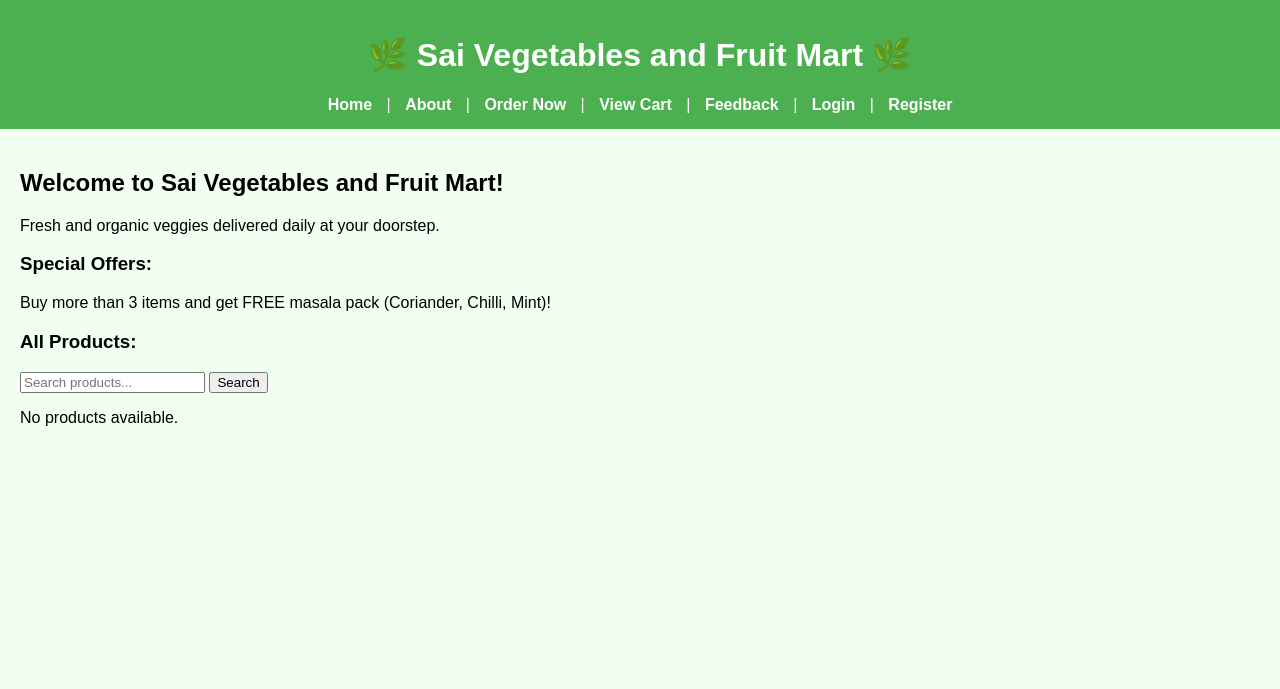
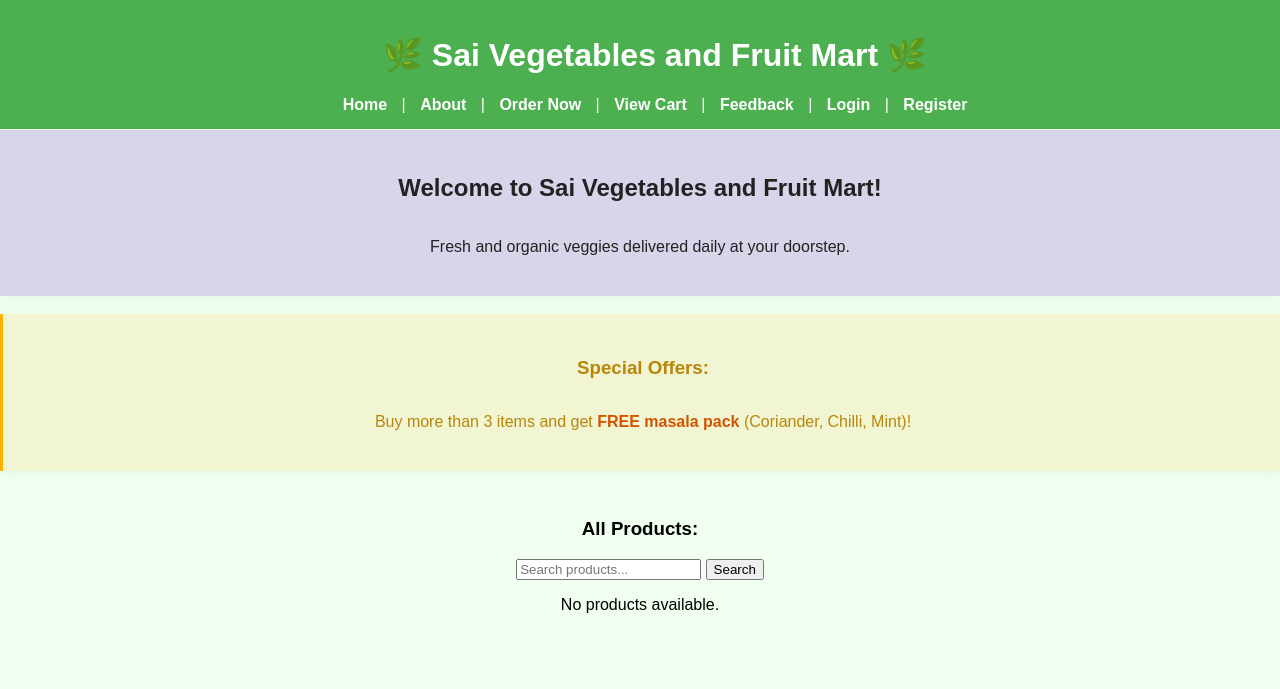
Before and after one commit to sakshimote20/Sai_Mart, a Django app: page / in a window 1280 px wide. Shown: the top 689 px of the page. Run offline with Django 4.2, Linux system fonts and the light colour scheme; data that the repository does not hold is empty.

Commit message:
.
css photo and home page .

```diff
--- a/sai_grocery/settings.py
+++ b/sai_grocery/settings.py
@@ -128,6 +128,10 @@ USE_TZ = True
 
 STATIC_URL = 'static/'
 
+# Media files (user-uploaded)
+MEDIA_URL = '/media/'
+MEDIA_ROOT = BASE_DIR / 'media'
+
 # Default primary key field type
 # https://docs.djangoproject.com/en/4.2/ref/settings/#default-auto-field
 
--- a/sai_grocery/urls.py
+++ b/sai_grocery/urls.py
@@ -17,6 +17,8 @@ Including another URLconf
 from django.contrib import admin
 from django.urls import path, include
 from django.contrib.auth import views as auth_views
+from django.conf import settings
+from django.conf.urls.static import static
 
 urlpatterns = [
     path('admin/', admin.site.urls),
@@ -25,3 +27,7 @@ urlpatterns = [
     path('accounts/login/', auth_views.LoginView.as_view(), name='login'),
     path('accounts/logout/', auth_views.LogoutView.as_view(), name='logout'),
 ]
+
+# Serve media files during development
+if settings.DEBUG:
+    urlpatterns += static(settings.MEDIA_URL, document_root=settings.MEDIA_ROOT)
--- a/store/models.py
+++ b/store/models.py
@@ -14,7 +14,7 @@ class Product(models.Model):
         ('piece', 'Piece'),
     ], default='piece')
     image = models.ImageField(upload_to='products/', blank=True, null=True)
-    special_offer = models.BooleanField(default=False)  # To mark products with special offers
+    special_offer = models.TextField()  # To mark products with special offers
     is_available = models.BooleanField(default=True)  # ← ADD THIS
 
     def __str__(self):
--- a/store/static/store/css/style.css
+++ b/store/static/store/css/style.css
@@ -33,3 +33,87 @@ footer {
     bottom: 0;
     width: 100%;
 }
+
+
+.home-container {
+    display: flex;
+    flex-direction: column;
+    gap: 18px;
+    margin-bottom: 40px;
+}
+.home-section {
+    border-radius: 0;
+    box-shadow: 0 2px 12px rgba(76, 175, 80, 0.08);
+    padding: 24px 0;
+    margin-bottom: 0;
+    width: 100vw;
+    max-width: 100vw;
+    min-width: 100vw;
+    display: flex;
+    flex-direction: column;
+    align-items: center;
+    justify-content: center;
+    margin-left: 50%;
+    transform: translateX(-50%);
+}
+.welcome-section {
+    background: rgba(106, 17, 203, 0.18); /* transparent purple */
+    color: #222;
+    text-align: center;
+}
+.offer-section {
+    background: rgba(255, 179, 0, 0.13); /* transparent yellow */
+    border-left: 6px solid #ffb300;
+    color: #b8860b;
+    text-align: center;
+}
+.products-section {
+    background: none;
+    box-shadow: none;
+    padding: 0;
+    margin-top: 10px;
+    width: 100%;
+    max-width: 100%;
+    position: static;
+}
+.highlight-offer {
+    color: #d35400;
+    font-weight: bold;
+}
+.product-list {
+    display: flex;
+    flex-wrap: wrap;
+    gap: 18px;
+    justify-content: flex-start;
+}
+.product-card {
+    background: #fff;
+    border-radius: 10px;
+    box-shadow: 0 2px 12px rgba(106, 17, 203, 0.08);
+    border: 1px solid #e0e0e0;
+    padding: 18px 16px 16px 16px;
+    width: 220px;
+    display: flex;
+    flex-direction: column;
+    align-items: center;
+    transition: box-shadow 0.2s, transform 0.2s;
+}
+.product-card img {
+    width: 100%;
+    height: 120px;
+    object-fit: cover;
+    border-radius: 8px;
+    margin-bottom: 10px;
+    background: #f0f0f0;
+}
+@media (max-width: 700px) {
+    .home-section {
+        padding: 18px 0;
+    }
+    .offer-section {
+        top: unset;
+    }
+    .products-section {
+        margin-top: 10px;
+    }
+}
--- a/store/templates/store/base.html
+++ b/store/templates/store/base.html
@@ -8,7 +8,7 @@
     <link rel="stylesheet" href="{% static 'store/css/style.css' %}">
 </head>
 <body>
-    <header>
+    <header style="position: fixed; top: 0; left: 0; width: 100%; z-index: 100;">
         <h1>🌿 Sai Vegetables and Fruit Mart 🌿</h1>
         <nav>
             <a href="{% url 'home' %}">Home</a> |
@@ -27,7 +27,7 @@
         </nav>
     </header>
 
-    <main>
+    <main style="margin-top: 110px;">
         {% block content %}
         {% endblock %}
     </main>
--- a/store/templates/store/home.html
+++ b/store/templates/store/home.html
@@ -2,32 +2,32 @@
 {% extends 'store/base.html' %}
 
 {% block content %}
+<div class="home-container">
+    <div class="home-section welcome-section">
         <h2>Welcome to Sai Vegetables and Fruit Mart!</h2>
         <p>Fresh and organic veggies delivered daily at your doorstep.</p>
-
+    </div>
+    <div class="home-section offer-section">
         <h3>Special Offers:</h3>
-    <p>Buy more than 3 items and get FREE masala pack (Coriander, Chilli, Mint)!</p>
-
+        <p>Buy more than 3 items and get <span class="highlight-offer">FREE masala pack</span> (Coriander, Chilli, Mint)!</p>
+    </div>
+    <div class="home-section products-section">
         <h3>All Products:</h3>
-
-    <form method="GET" action="">
+        <form method="GET" action="" class="search-form">
             <input type="text" name="search" placeholder="Search products...">
             <button type="submit">Search</button>
         </form>
-
-    <div style="display: flex; flex-wrap: wrap; gap: 20px;">
+        <div class="product-list">
             {% for product in products %}
-            <div style="border: 1px solid #ccc; padding: 10px; width: 250px;">
+                <div class="product-card">
                     {% if product.image %}
-                    <img src="{{ product.image.url }}" alt="{{ product.name }}" style="width: 100%; height: auto;">
+                        <img src="{{ product.image.url }}" alt="{{ product.name }}">
                     {% else %}
                         <p><i>No image available</i></p>
                     {% endif %}
-
                     <h4>{{ product.name }}</h4>
                     <p>Price: ₹{{ product.price }} / {{ product.unit }}</p>
                     <p>{{ product.description }}</p>
-
                     <form action="{% url 'add_to_cart' product.id %}" method="post">
                         {% csrf_token %}
                         <button type="submit">Add to Cart</button>
@@ -37,4 +37,6 @@
                 <p>No products available.</p>
             {% endfor %}
         </div>
+    </div>
+</div>
 {% endblock %}
```
Also changed, not shown: products/patato.webp (added), products/tamato.webp (added), store/migrations/0009_alter_product_special_offer.py (added). Lines whose indentation alone changed are shown as unchanged.
